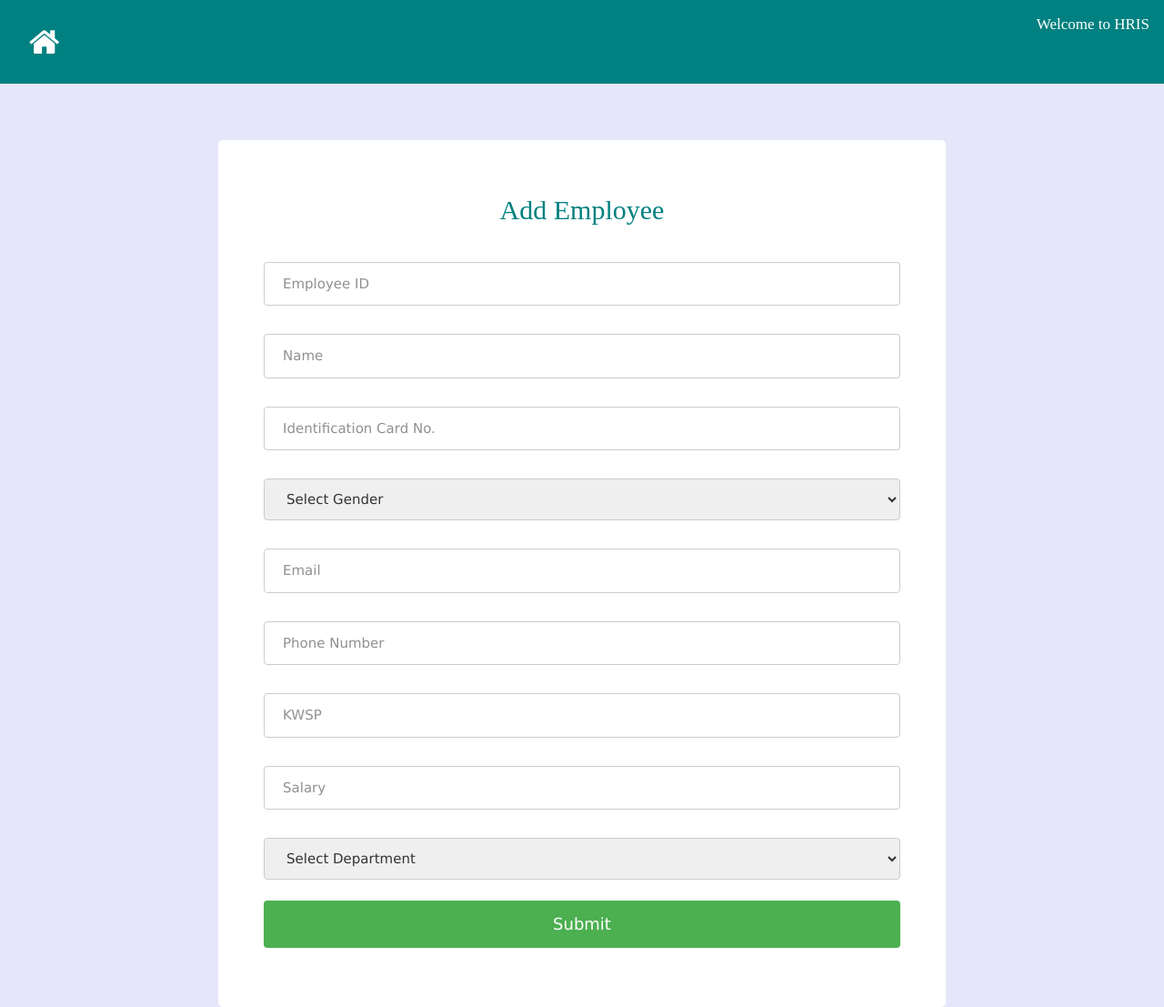
After one commit to HuaLa6564/aes, a PHP site: page /employee/addEmp.php in a window 1280 px wide. The commit adds this page. Shown: the whole page at 91% size. Run offline with PHP 8.4, Linux system fonts and the light colour scheme.

Commit message:
first draft

```diff
--- /dev/null
+++ b/employee/addEmp.php
@@ -0,0 +1,167 @@
+<?php
+    include("../DB/connection.php");
+
+	if(isset($_POST['emp_id'])){
+		if(empty($_POST['emp_id'])|| empty($_POST['name'])||empty($_POST['ic']) ||empty($_POST['gender']) ||empty($_POST['email']) ||empty($_POST['phoneNo'])||empty($_POST['kwsp'])||empty($_POST['salary'])||empty($_POST['dept']))
+			echo "<script>alert('Please Do It Again!'); window.location='../employee/addEmp.php'</script>";
+		else {
+		   $emp_id = $_POST['emp_id'];
+		   $name = $_POST['name'];
+		   $ic = $_POST['ic'];
+		   $gender = $_POST['gender'];
+		   $email = $_POST['email'];
+		   $phoneNo = $_POST['phoneNo'];
+		   $kwsp = $_POST['kwsp'];
+		   $salary = $_POST['salary'];
+		   $dept = $_POST['dept'];
+
+			$sql="INSERT INTO employee (emp_id, name, ic, gender, email, phoneNo, kwsp, salary,dept)
+				  VALUES ('$emp_id', '$name', '$ic', '$gender', '$email', '$phoneNo', '$kwsp', '$salary', '$dept')";
+			$query=$conn->query($sql);
+			echo "<script>alert('Thank you your data has been saved !'); window.location='../employee/homeEmp.php'</script>";
+
+		}
+
+	}
+
+    include("../template/navbar.php");
+    ?>
+
+<html>
+
+<head>
+	<meta name="viewport" content="width=device-width, initial-scale=1">
+	<link rel="stylesheet" href="css/footer-distributed-with-address-and-phones.css">
+	<link rel="stylesheet" href="https://www.w3schools.com/w3css/4/w3.css">
+	<style>
+
+	body {
+		background-color: lavender;
+		margin:0;
+	}
+
+	body {margin:0;}
+	.main {
+	  padding: 12px;
+	  margin-top: 50px;
+	  height: 900px; /* Used in this example to enable scrolling */
+	}
+	input[type=text], select {
+  width: 100%;
+  padding: 12px 20px;
+  margin: 8px 0;
+  display: inline-block;
+  border: 1px solid #ccc;
+  border-radius: 4px;
+  box-sizing: border-box;
+}
+
+input[type=number], select {
+  width: 100%;
+  padding: 12px 20px;
+  margin: 8px 0;
+  display: inline-block;
+  border: 1px solid #ccc;
+  border-radius: 4px;
+  box-sizing: border-box;
+}
+
+input[type=email], select {
+  width: 100%;
+  padding: 12px 20px;
+  margin: 8px 0;
+  display: inline-block;
+  border: 1px solid #ccc;
+  border-radius: 4px;
+  box-sizing: border-box;
+}
+
+
+input[type=submit] {
+  width: 100%;
+  background-color: #4CAF50;
+  color: white;
+  padding: 14px 20px;
+  margin: 8px 0;
+  border: none;
+  border-radius: 4px;
+  cursor: pointer;
+}
+
+input[type=submit]:hover {
+  background-color: #45a049;
+}
+
+.container {
+		padding: 50px 50px;
+		background-color: white	;
+		width: 800px;
+		margin-top: 0px;
+	}
+	</style>
+
+</head>
+
+<body>
+	<div class="main">
+		<div class="container">
+		<h2><center><font style="font-family:Trajan Pro;color:teal;">Add Employee</font></center></h2>
+		<br>
+
+			<form name="form1" method="post" action="addEmp.php">
+
+				<div class="col-sm-13 form-group">
+				<input type="text" name="emp_id" placeholder="Employee ID">
+				</div>
+
+                <div class="col-sm-13 form-group">
+				<input type="text" name="name" placeholder="Name">
+				</div>
+
+                <div class="col-sm-13 form-group">
+				<input type="text" name="ic" placeholder="Identification Card No.">
+				</div>
+
+				<div class="col-sm-13 form-group">
+				<select name="gender" placeholder="Department">
+					<option value="">Select Gender</option>
+					<option value="Male">Male</option>
+					<option value="Female">Female</option>
+				</select>
+				</div>
+
+                <div class="col-sm-13 form-group">
+				<input type="email" name="email" placeholder="Email">
+				</div>
+
+                <div class="col-sm-13 form-group">
+				<input type="text" name="phoneNo" placeholder="Phone Number">
+				</div>
+
+                <div class="col-sm-13 form-group">
+				<input type="text" name="kwsp" placeholder="KWSP">
+				</div>
+
+				<div class="col-sm-13 form-group">
+                <input type="number" name="salary" placeholder="Salary">
+				</div>
+
+				<div class="col-sm-13 form-group">
+				<select name="dept" placeholder="Department">
+					<option>Select Department</option>
+					<option value="IT">Information Technology</option>
+					<option value="HR">Human Resource</option>
+					<option value="OP">Operation</option>
+					<option value="FN">Financial</option>
+				</select>
+				</div>
+
+				<div class="col-sm-13 form-group">
+                    <input type="submit" class="btn btn-lg btn-warning btn-block" name="submit" value="Submit">
+                </div>
+			</form>
+
+		</div>
+	</div>
+</body>
+</html>
--- a/template/navbar.php
+++ b/template/navbar.php
@@ -59,15 +59,25 @@
 			font-size:17px;
 		}
 
+		.home{
+			float : left;
+			color : white;
+			text-align:center;
+			padding:14px 16px;
+			text-decoration:none;
+			font-size:17px;
+		}
+
 
 	</style>
 </head>
 
 <body>
+
 	<div class="topnav">
+	<div class="home" ><a href="../template/home.php"><font style="font-family:Trajan Pro;color:white;"><i class="fa fa-home" style="font-size:36px"></i></font></a></div>
+
 	  <div class="welcome" ><font style="font-family:Trajan Pro;color:white;">Welcome to HRIS</font></div>
-
-
 	</div>
 </body>
 </html>
```
Also changed, not shown: department/homeDept.php (+10 -25 lines), employee/deleteEmp.php (added, +12 -0 lines), employee/editEmp.php (added, +39 -0 lines), employee/editEmpForm.php (added, +148 -0 lines), employee/homeEmp.php (+108 -0 lines), employee/viewEmp.php (added, +114 -0 lines).
